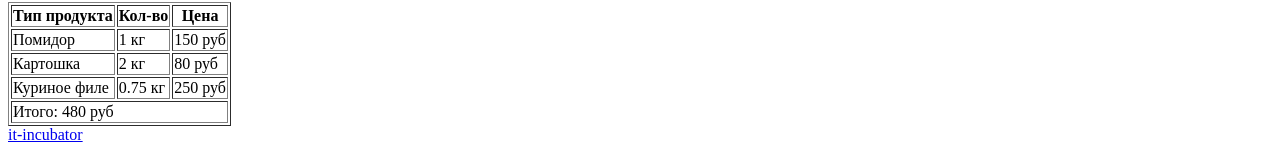
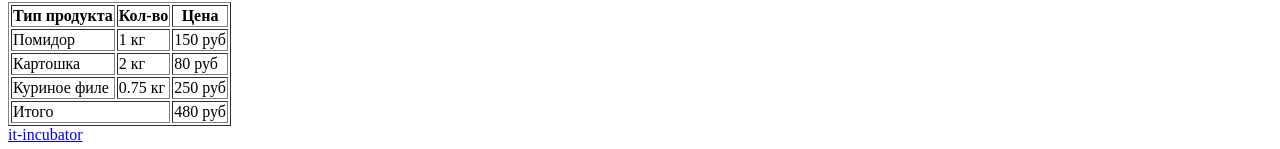
Before and after one commit to justcoom/01-homework-autotest, a plain HTML site: page index.html in a window 1280 px wide. Shown: the part 658-807 px from the top of the page. Drawn offline with Linux system fonts and the light colour scheme.

Commit message:
edit version-02

```diff
--- a/index.html
+++ b/index.html
@@ -104,7 +104,8 @@
                 <td>250 руб</td>
             </tr>
             <tr>
-                <td colspan="3">Итого: 480 руб</td>
+                <td colspan="2">Итого</td>
+                <td>480 руб</td>
             </tr>
         </table>
     </section>
```
